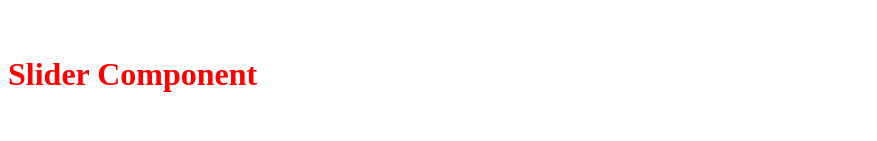
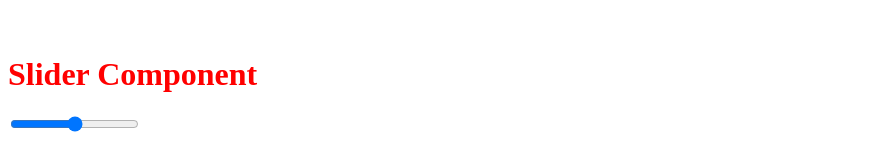
Before and after one commit to jordansali/les-innovateurs-front-end, a Gatsby site: page / in a window 1280 px wide. Shown: the part 1151-1292 px from the top of the page, without its empty margins (0-877 px from the left). Before the commit the page ends 1244 px from the top, so only its background shows below. Built offline with nearby package versions, Linux system fonts and the light colour scheme; Gatsby itself is replaced by a stand-in of ours.

Commit message:
Added slider, started functionality to print value but need to do more learning

```diff
--- a/src/components/SliderComp.js
+++ b/src/components/SliderComp.js
@@ -8,20 +8,26 @@ const Header = styled.h1`
     -moz-transition: all 1s ease-in-out;
     -o-transition: all 1s ease-in-out;
     -ms-transition: all 1s ease-in-out;
-    position:absolute;
-    position: absolute;
 
 
     :hover {
         color: blue;
         transform: translate(3em,0);
-    -webkit-transform: translate(3em,0);
-    -moz-transform: translate(3em,0);
-    -o-transform: translate(3em,0);
-    -ms-transform: translate(3em,0);
+        -webkit-transform: translate(3em,0);
+        -moz-transform: translate(3em,0);
+        -o-transform: translate(3em,0);
+        -ms-transform: translate(3em,0);
     }
 `
+//Need to learn more about hooks and the gatsby lifecycle
+/*function sliderVal(sliderValue) {
+    let sliderLabel = document.getElementById("sliderLabel")
+    sliderLabel.innerHTML = sliderValue;
 
+}
+function handleChange(event){
+    this.setState({value: event.target.value});
+}*/
 
 function SliderComponent() {
     //Here is where we store javascript functions
@@ -31,6 +37,8 @@ function SliderComponent() {
     return (
         <div>
             <Header id="header">Slider Component</Header>
+            <input type="range" id="slider" min="0" max="100" defaultValue="50"></input>
+            <label id="sliderLabel" htmlFor="slider"></label>
         </div>
     )
 }
```
